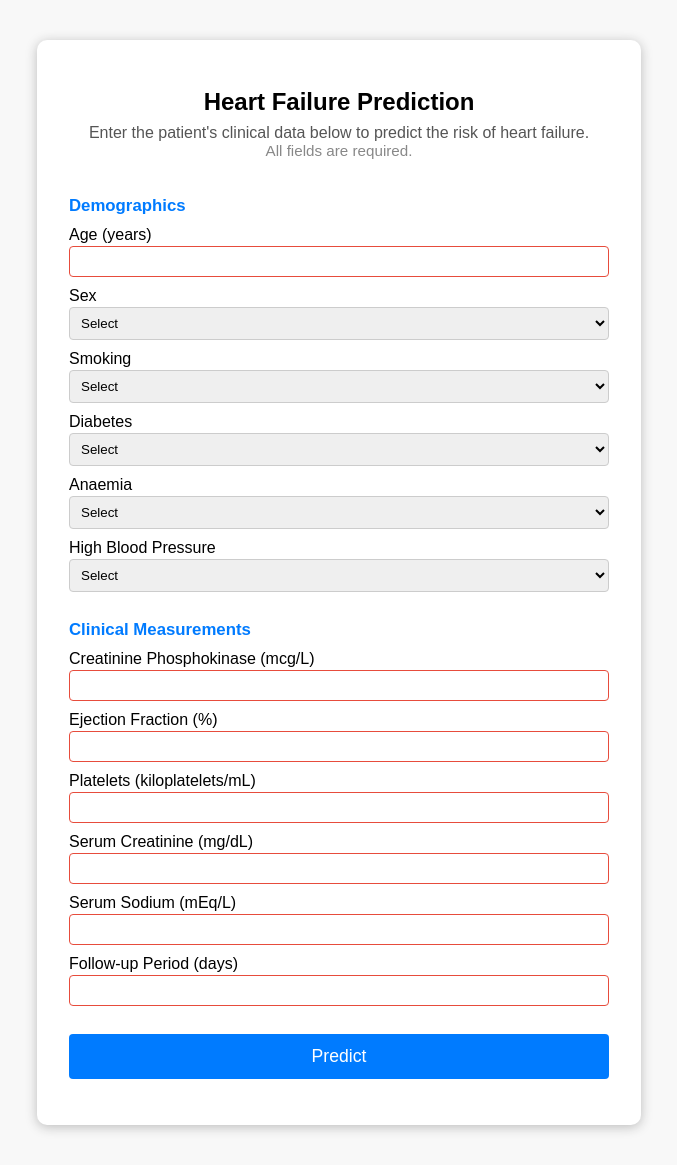
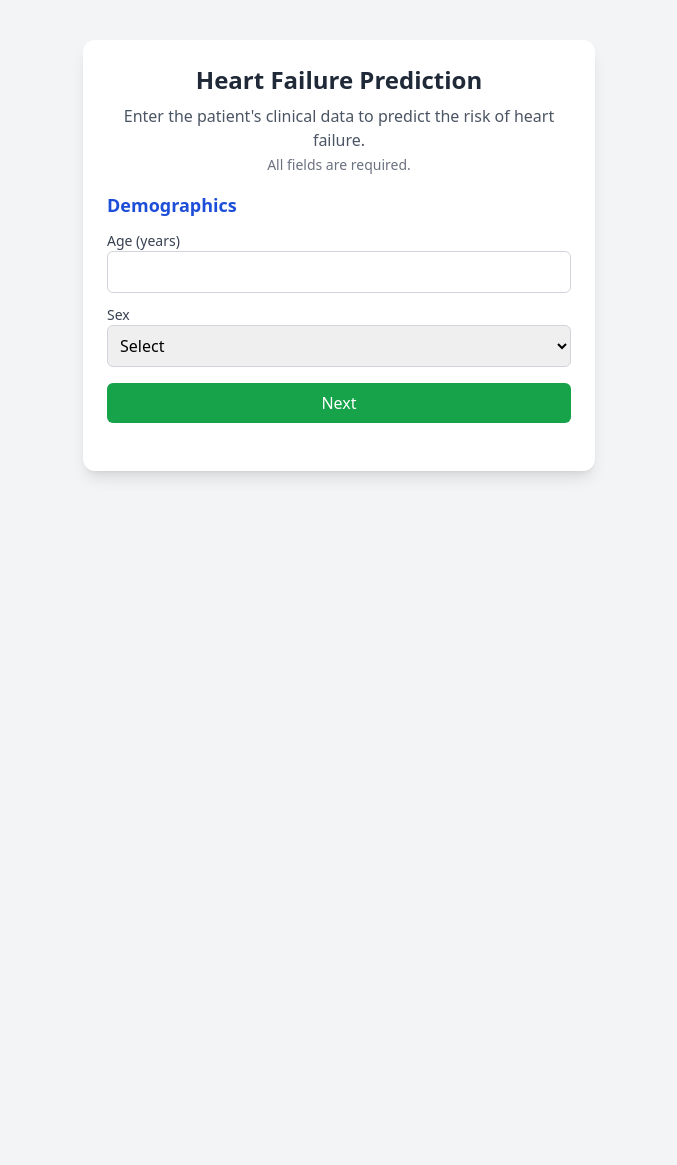
Before and after one commit to SapkalRugved/Heart_Failure_Prediction, a Flask app: page / in a window 1280 px wide. Shown: the whole page, without its empty margins (301-978 px from the left). After the commit the page ends 478 px from the top, so only its background shows below. Run offline with Flask 3, Linux system fonts and the light colour scheme; parts of the project's set-up code (start-up, migrations or seed data) failed here and were passed over; some libraries are stand-ins or nearby versions.

Commit message:
break downed the form

```diff
--- a/app/templates/index.html
+++ b/app/templates/index.html
@@ -1,114 +1,158 @@
 <!DOCTYPE html>
-<html>
+<html lang="en">
 <head>
+    <meta charset="UTF-8">
+    <meta name="viewport" content="width=device-width, initial-scale=1.0">
     <title>Heart Failure Prediction</title>
+    <script src="https://cdn.tailwindcss.com"></script>
     <style>
-        body { font-family: Arial, sans-serif; background: #f8f8f8; }
-        .container { max-width: 540px; margin: 40px auto; background: #fff; padding: 28px 32px 24px 32px; border-radius: 10px; box-shadow: 0 2px 12px #bbb; }
-        h2 { text-align: center; margin-bottom: 8px; }
-        .desc { text-align: center; color: #555; font-size: 1em; margin-bottom: 18px; }
-        form { display: flex; flex-direction: column; gap: 10px; }
-        .form-group { display: flex; flex-direction: column; }
-        label { font-weight: 500; margin-bottom: 2px; }
-        input[type="number"], select { padding: 7px; border: 1px solid #ccc; border-radius: 4px; }
-        input[type="number"]:invalid { border-color: #e74c3c; }
-        button { margin-top: 18px; padding: 12px; background: #007bff; color: #fff; border: none; border-radius: 4px; font-size: 1.1em; cursor: pointer; }
-        button:hover { background: #0056b3; }
-        .result { margin-top: 22px; font-size: 1.2em; text-align: center; color: #222; }
-        .error { color: #e74c3c; }
-        .section-title { margin-top: 18px; font-size: 1.05em; color: #007bff; font-weight: 600; }
-        .note { font-size: 0.95em; color: #888; margin-bottom: 8px; }
+        .section { display: none; }
+        .section.active { display: block; }
+        .transition-all { transition: all 0.3s ease; }
+        .error-border { border-color: #ef4444 !important; }
+        .note { font-size: 0.875rem; color: #6b7280; }
+        .section-title { font-size: 1.125rem; font-weight: 600; color: #1d4ed8; }
     </style>
 </head>
-<body>
-    <div class="container">
-        <h2>Heart Failure Prediction</h2>
-        <div class="desc">
-            Enter the patient's clinical data below to predict the risk of heart failure.<br>
+<body class="bg-gray-100 font-sans">
+    <div class="container mx-auto max-w-lg p-6 bg-white rounded-xl shadow-lg mt-10">
+        <h2 class="text-2xl font-bold text-center text-gray-800 mb-2">Heart Failure Prediction</h2>
+        <div class="text-center text-gray-600 mb-4">
+            Enter the patient's clinical data to predict the risk of heart failure.<br>
             <span class="note">All fields are required.</span>
         </div>
-        <form id="prediction-form" method="post" action="/" autocomplete="off">
-            <div class="section-title">Demographics</div>
-            <div class="form-group">
-                <label for="age">Age (years)</label>
-                <input type="number" name="age" min="18" max="120" required>
+        <form id="prediction-form" method="post" action="/" autocomplete="off" class="space-y-4">
+            <div id="demographics-section" class="section active transition-all">
+                <div class="section-title mb-3">Demographics</div>
+                <div class="space-y-3">
+                    <div>
+                        <label for="age" class="block text-sm font-medium text-gray-700">Age (years)</label>
+                        <input type="number" name="age" min="18" max="120" required
+                               class="w-full p-2 border border-gray-300 rounded-md focus:ring-2 focus:ring-blue-500 focus:border-blue-500">
                     </div>
-            <div class="form-group">
-                <label for="sex">Sex</label>
-                <select name="sex" required>
+                    <div>
+                        <label for="sex" class="block text-sm font-medium text-gray-700">Sex</label>
+                        <select name="sex" required
+                                class="w-full p-2 border border-gray-300 rounded-md focus:ring-2 focus:ring-blue-500 focus:border-blue-500">
                             <option value="" disabled selected>Select</option>
                             <option value="1">Male</option>
                             <option value="0">Female</option>
                         </select>
                     </div>
-            <div class="form-group">
-                <label for="smoking">Smoking</label>
-                <select name="smoking" required>
+                </div>
+            </div>
+            <div id="medical-history-section" class="section transition-all">
+                <div class="section-title mb-3">Medical History</div>
+                <div class="space-y-3">
+                    <div>
+                        <label for="smoking" class="block text-sm font-medium text-gray-700">Smoking</label>
+                        <select name="smoking" required
+                                class="w-full p-2 border border-gray-300 rounded-md focus:ring-2 focus:ring-blue-500 focus:border-blue-500">
                             <option value="" disabled selected>Select</option>
                             <option value="1">Yes</option>
                             <option value="0">No</option>
                         </select>
                     </div>
-            <div class="form-group">
-                <label for="diabetes">Diabetes</label>
-                <select name="diabetes" required>
+                    <div>
+                        <label for="diabetes" class="block text-sm font-medium text-gray-700">Diabetes</label>
+                        <select name="diabetes" required
+                                class="w-full p-2 border border-gray-300 rounded-md focus:ring-2 focus:ring-blue-500 focus:border-blue-500">
                             <option value="" disabled selected>Select</option>
                             <option value="1">Yes</option>
                             <option value="0">No</option>
                         </select>
                     </div>
-            <div class="form-group">
-                <label for="anaemia">Anaemia</label>
-                <select name="anaemia" required>
+                    <div>
+                        <label for="anaemia" class="block text-sm font-medium text-gray-700">Anaemia</label>
+                        <select name="anaemia" required
+                                class="w-full p-2 border border-gray-300 rounded-md focus:ring-2 focus:ring-blue-500 focus:border-blue-500">
                             <option value="" disabled selected>Select</option>
                             <option value="1">Yes</option>
                             <option value="0">No</option>
                         </select>
                     </div>
-            <div class="form-group">
-                <label for="high_blood_pressure">High Blood Pressure</label>
-                <select name="high_blood_pressure" required>
+                    <div>
+                        <label for="high_blood_pressure" class="block text-sm font-medium text-gray-700">High Blood Pressure</label>
+                        <select name="high_blood_pressure" required
+                                class="w-full p-2 border border-gray-300 rounded-md focus:ring-2 focus:ring-blue-500 focus:border-blue-500">
                             <option value="" disabled selected>Select</option>
                             <option value="1">Yes</option>
                             <option value="0">No</option>
                         </select>
                     </div>
-
-            <div class="section-title">Clinical Measurements</div>
-            <div class="form-group">
-                <label for="creatinine_phosphokinase">Creatinine Phosphokinase (mcg/L)</label>
-                <input type="number" name="creatinine_phosphokinase" min="10" max="10000" required>
                 </div>
-            <div class="form-group">
-                <label for="ejection_fraction">Ejection Fraction (%)</label>
-                <input type="number" name="ejection_fraction" min="10" max="80" required>
             </div>
-            <div class="form-group">
-                <label for="platelets">Platelets (kiloplatelets/mL)</label>
-                <input type="number" name="platelets" min="100" max="500" required>
+            <div id="clinical-section" class="section transition-all">
+                <div class="section-title mb-3">Clinical Measurements</div>
+                <div class="space-y-3">
+                    <div>
+                        <label for="creatinine_phosphokinase" class="block text-sm font-medium text-gray-700">Creatinine Phosphokinase (mcg/L)</label>
+                        <input type="number" name="creatinine_phosphokinase" min="10" max="10000" required
+                               class="w-full p-2 border border-gray-300 rounded-md focus:ring-2 focus:ring-blue-500 focus:border-blue-500">
                     </div>
-            <div class="form-group">
-                <label for="serum_creatinine">Serum Creatinine (mg/dL)</label>
-                <input type="number" name="serum_creatinine" min="0.1" max="10" step="0.1" required>
+                    <div>
+                        <label for="ejection_fraction" class="block text-sm font-medium text-gray-700">Ejection Fraction (%)</label>
+                        <input type="number" name="ejection_fraction" min="10" max="80" required
+                               class="w-full p-2 border border-gray-300 rounded-md focus:ring-2 focus:ring-blue-500 focus:border-blue-500">
                     </div>
-            <div class="form-group">
-                <label for="serum_sodium">Serum Sodium (mEq/L)</label>
-                <input type="number" name="serum_sodium" min="100" max="160" required>
+                    <div>
+                        <label for="platelets" class="block text-sm font-medium text-gray-700">Platelets (kiloplatelets/mL)</label>
+                        <input type="number" name="platelets" min="100" max="500" required
+                               class="w-full p-2 border border-gray-300 rounded-md focus:ring-2 focus:ring-blue-500 focus:border-blue-500">
                     </div>
-            <div class="form-group">
-                <label for="time">Follow-up Period (days)</label>
-                <input type="number" name="time" min="1" max="365" required>
+                    <div>
+                        <label for="serum_creatinine" class="block text-sm font-medium text-gray-700">Serum Creatinine (mg/dL)</label>
+                        <input type="number" name="serum_creatinine" min="0.1" max="10" step="0.1" required
+                               class="w-full p-2 border border-gray-300 rounded-md focus:ring-2 focus:ring-blue-500 focus:border-blue-500">
                     </div>
-            <button type="submit">Predict</button>
+                    <div>
+                        <label for="serum_sodium" class="block text-sm font-medium text-gray-700">Serum Sodium (mEq/L)</label>
+                        <input type="number" name="serum_sodium" min="100" max="160" required
+                               class="w-full p-2 border border-gray-300 rounded-md focus:ring-2 focus:ring-blue-500 focus:border-blue-500">
+                    </div>
+                    <div>
+                        <label for="time" class="block text-sm font-medium text-gray-700">Follow-up Period (days)</label>
+                        <input type="number" name="time" min="1" max="365" required
+                               class="w-full p-2 border border-gray-300 rounded-md focus:ring-2 focus:ring-blue-500 focus:border-blue-500">
+                    </div>
+                </div>
+            </div>
+            <div class="flex gap-3 mt-4">
+                <button type="button" id="next-btn" class="flex-1 py-2 bg-green-600 text-white rounded-md hover:bg-green-700 transition-all">Next</button>
+                <button type="submit" id="predict-btn" class="flex-1 py-2 bg-blue-600 text-white rounded-md hover:bg-blue-700 transition-all hidden">Predict</button>
+            </div>
         </form>
-        <div id="prediction-result" class="result {% if prediction and 'Error' in prediction %}error{% endif %}">
-            {% if prediction %}
-                <strong>Prediction:</strong> {{ prediction }}
-            {% endif %}
-        </div>
+        <div id="prediction-result" class="mt-6 text-center text-lg text-gray-800"></div>
     </div>
 
     <script>
+        const sections = [
+            document.getElementById('demographics-section'),
+            document.getElementById('medical-history-section'),
+            document.getElementById('clinical-section')
+        ];
+        const nextBtn = document.getElementById('next-btn');
+        const predictBtn = document.getElementById('predict-btn');
+        let currentSection = 0;
+
+        function updateSections() {
+            sections.forEach((section, index) => {
+                section.classList.toggle('active', index === currentSection);
+            });
+            nextBtn.textContent = currentSection === sections.length - 1 ? 'Back' : 'Next';
+            predictBtn.classList.toggle('hidden', currentSection !== sections.length - 1);
+        }
+
+        nextBtn.addEventListener('click', () => {
+            if (currentSection < sections.length - 1) {
+                currentSection++;
+            } else {
+                currentSection--;
+                if (currentSection < 0) currentSection = 0;
+            }
+            updateSections();
+        });
+
         document.getElementById('prediction-form').addEventListener('submit', async function(e) {
             e.preventDefault();
             const form = e.target;
@@ -117,6 +161,9 @@
             for (const pair of formData) {
                 params.append(pair[0], pair[1]);
             }
+            predictBtn.textContent = 'Predicting...';
+            predictBtn.disabled = true;
+            try {
                 const response = await fetch('/', {
                     method: 'POST',
                     body: params,
@@ -126,7 +173,22 @@
                 });
                 const html = await response.text();
                 document.getElementById('prediction-result').innerHTML = html;
+            } catch (error) {
+                document.getElementById('prediction-result').innerHTML = '<span class="text-red-500">Error: Unable to process prediction</span>';
+            } finally {
+                predictBtn.textContent = 'Predict';
+                predictBtn.disabled = false;
+            }
         });
+
+        // Add real-time validation for input fields
+        document.querySelectorAll('input, select').forEach(input => {
+            input.addEventListener('input', () => {
+                input.classList.toggle('error-border', !input.validity.valid);
+            });
+        });
+
+        updateSections();
     </script>
 </body>
 </html>
```
Lines whose indentation alone changed are shown as unchanged.
